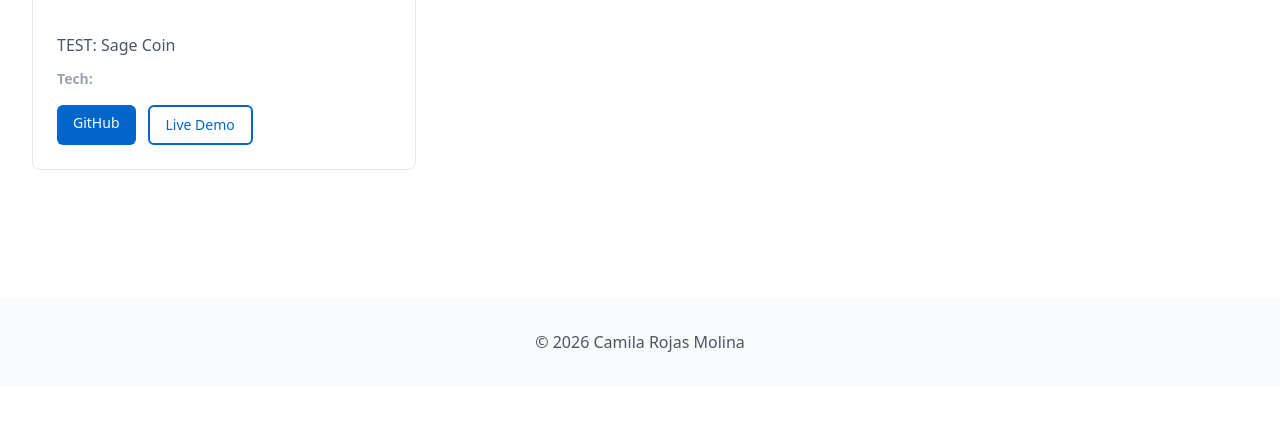
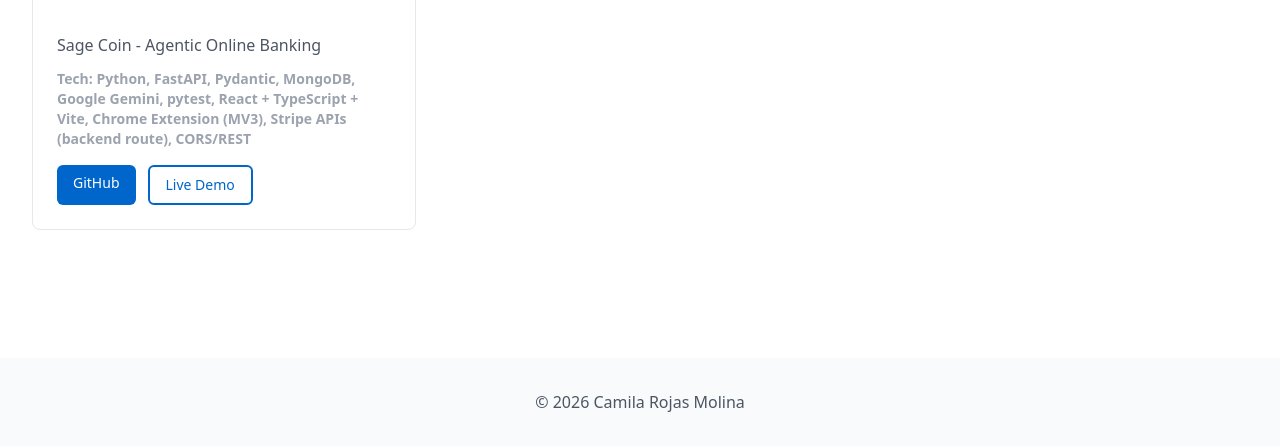
Before and after one commit to Camila-Rojas-Molina/cv, a website: page docs/projects.html in a window 1280 px wide. Shown: the part 417-863 px from the top of the page. Before the commit the page ends 803 px from the top, so only its background shows below. Drawn offline with Linux system fonts and the light colour scheme.

Commit message:
updated a project

```diff
--- a/docs/projects.html
+++ b/docs/projects.html
@@ -34,10 +34,11 @@
                         </div>
                         <div class="p-6">
                             <h3 class="text-xl font-semibold mb-3"></h3>
-                            <p class="text-gray-600 mb-3">TEST: Sage Coin</p>
-                            <p class="text-gray-400 text-sm mb-4"><strong>Tech:</strong> </p>
+                            <p class="text-gray-600 mb-3">Sage Coin - Agentic Online Banking </p>
+                            <p class="text-gray-400 text-sm mb-4"><strong>Tech: Python, FastAPI, Pydantic,
+                                 MongoDB, Google Gemini, pytest, React + TypeScript + Vite, Chrome Extension (MV3), Stripe APIs (backend route), CORS/REST </strong> </p>
                             <div class="flex gap-3">
-                                <a href="#" class="btn btn-small btn-primary">GitHub</a>
+                                <a href="https://github.com/Camila-Rojas-Molina/SageCoin-ConuHacks2026" class="btn btn-small btn-primary">GitHub</a>
                                 <a href="#" class="btn btn-small btn-secondary">Live Demo</a>
                             </div>
                         </div>
```
